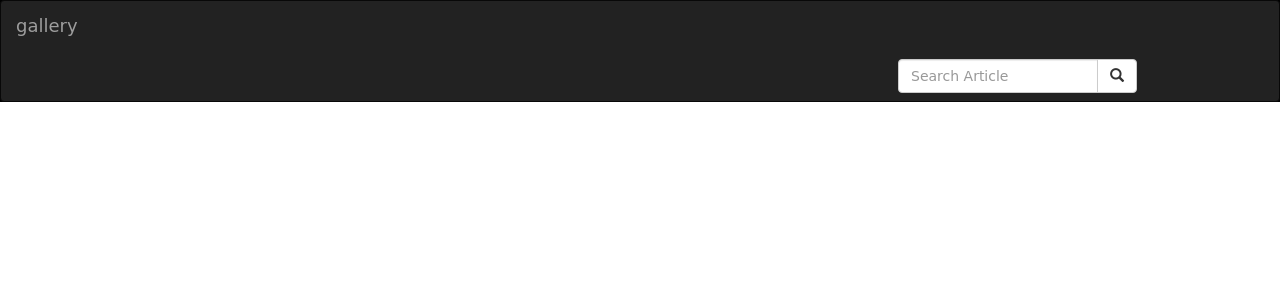
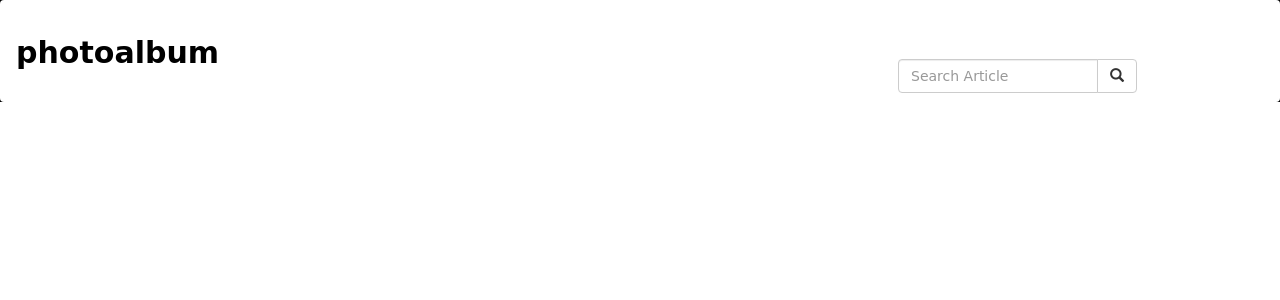
Before and after one commit to vsidera/PhotoAlbum, a Django app: page /home/ in a window 1280 px wide. Shown: the top 300 px of the page. Run offline with Django 3.2, Linux system fonts and the light colour scheme; data that the repository does not hold is empty; some libraries are stand-ins or nearby versions.

Commit message:
style the navbar

```diff
--- a/gallery/templates/navbar.html
+++ b/gallery/templates/navbar.html
@@ -7,10 +7,10 @@
 </head>
 <body>
   <div class="navigation">
-    <nav class="navbar navbar-inverse">
+    <nav class="navbar navbar-expand-md navbar-dark bg-steel fixed-top">
       <div class="container-fluid">
         <div class="navbar-header">
-          <a class="navbar-brand" href="#">gallery</a>
+          <a class="navbar-brand" href="#" style="color: black;"> <h2> <b> photoalbum </b> </h2></a>
         </div>
       </div>
       <!-- Adding a search form  -->
--- a/static/css/main.css
+++ b/static/css/main.css
@@ -52,3 +52,8 @@ a{
 .navbar navbar-inverse{
   background-color: black;
 }
+
+.bg-steel {
+  background-color: white;
+  opacity: 100%;
+}
```
